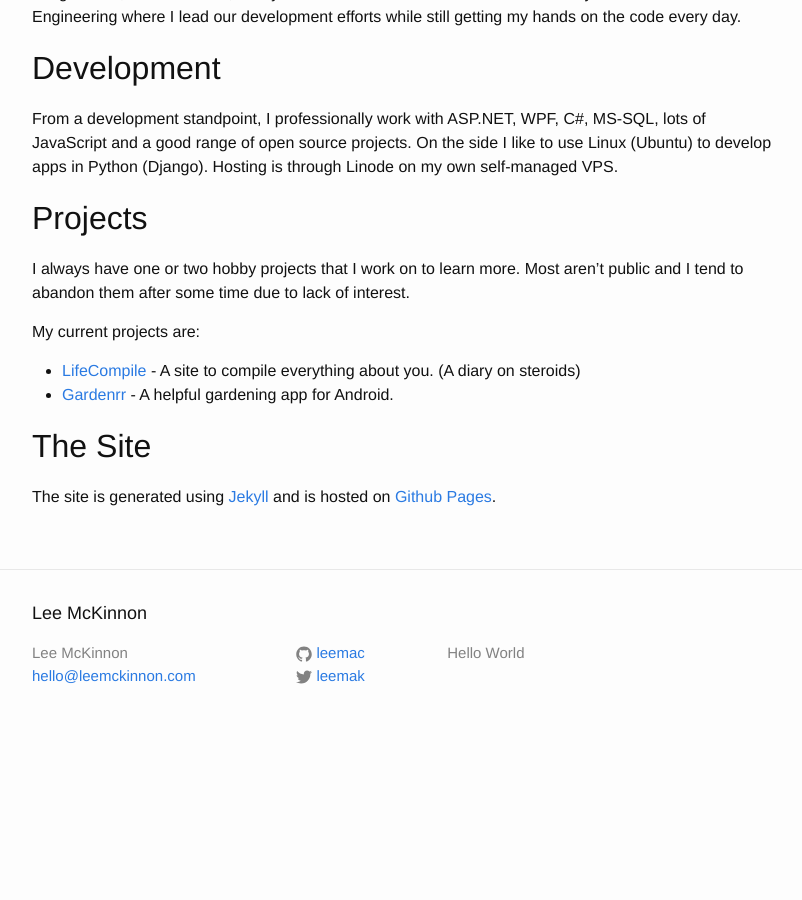
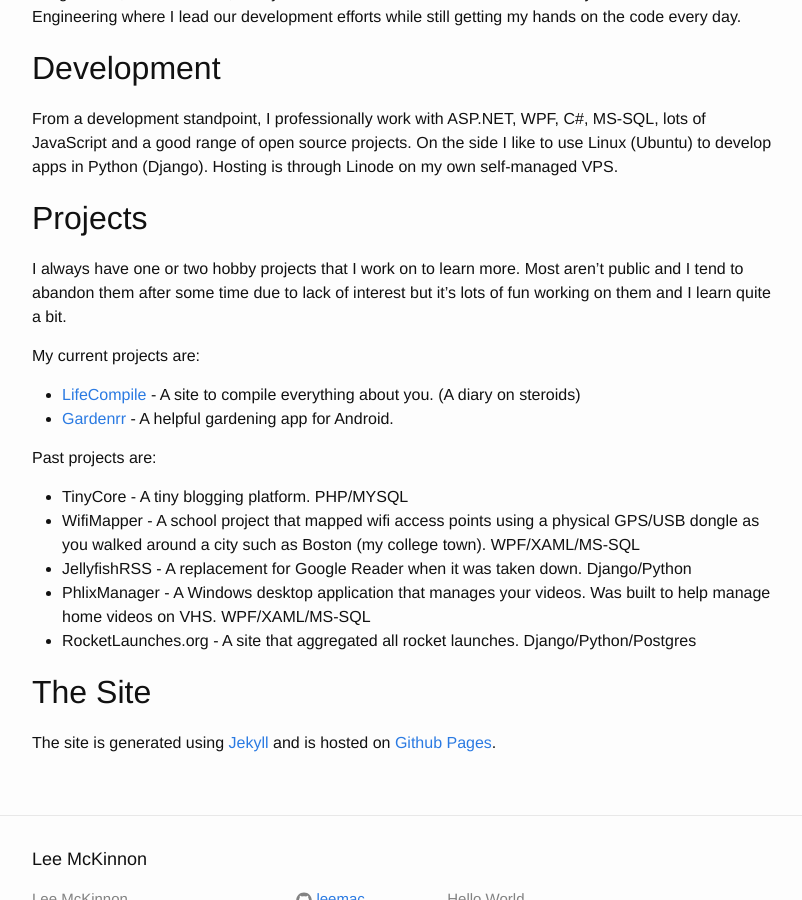
Before and after one commit to leemac/leemac.github.io, a Jekyll site: the page built from about.md, in a window 1280 px wide and 900 px high, scrolled down 482 px. Shown: the whole window, without its empty margins (238-1040 px from the left). Built offline with Jekyll 4.4.1, drawn with Linux system fonts in a browser that asks for light colours; before the commit the page ends 1229 px from its top, so only the background shows below that.

Commit message:
Update about.md

```diff
--- a/about.md
+++ b/about.md
@@ -18,13 +18,21 @@
 
 ## Projects
 
-I always have one or two hobby projects that I work on to learn more. Most aren't public and I tend to abandon them after some time due to lack of interest.
+I always have one or two hobby projects that I work on to learn more. Most aren't public and I tend to abandon them after some time due to lack of interest but it's lots of fun working on them and I learn quite a bit.
 
 My current projects are:
 
 - [LifeCompile](http://lifecompile.com/) - A site to compile everything about you. (A diary on steroids)
 - [Gardenrr](http://gardenrr.com/) - A helpful gardening app for Android.
 
+Past projects are:
+
+- TinyCore - A tiny blogging platform. PHP/MYSQL
+- WifiMapper - A school project that mapped wifi access points using a physical GPS/USB dongle as you walked around a city such as Boston (my college town). WPF/XAML/MS-SQL
+- JellyfishRSS - A replacement for Google Reader when it was taken down. Django/Python
+- PhlixManager - A Windows desktop application that manages your videos. Was built to help manage home videos on VHS. WPF/XAML/MS-SQL
+- RocketLaunches.org - A site that aggregated all rocket launches. Django/Python/Postgres
+
 ## The Site
 
 The site is generated using <a href="https://github.com/mojombo/jekyll/">Jekyll</a> and is hosted on [Github Pages](https://pages.github.com/).
```
